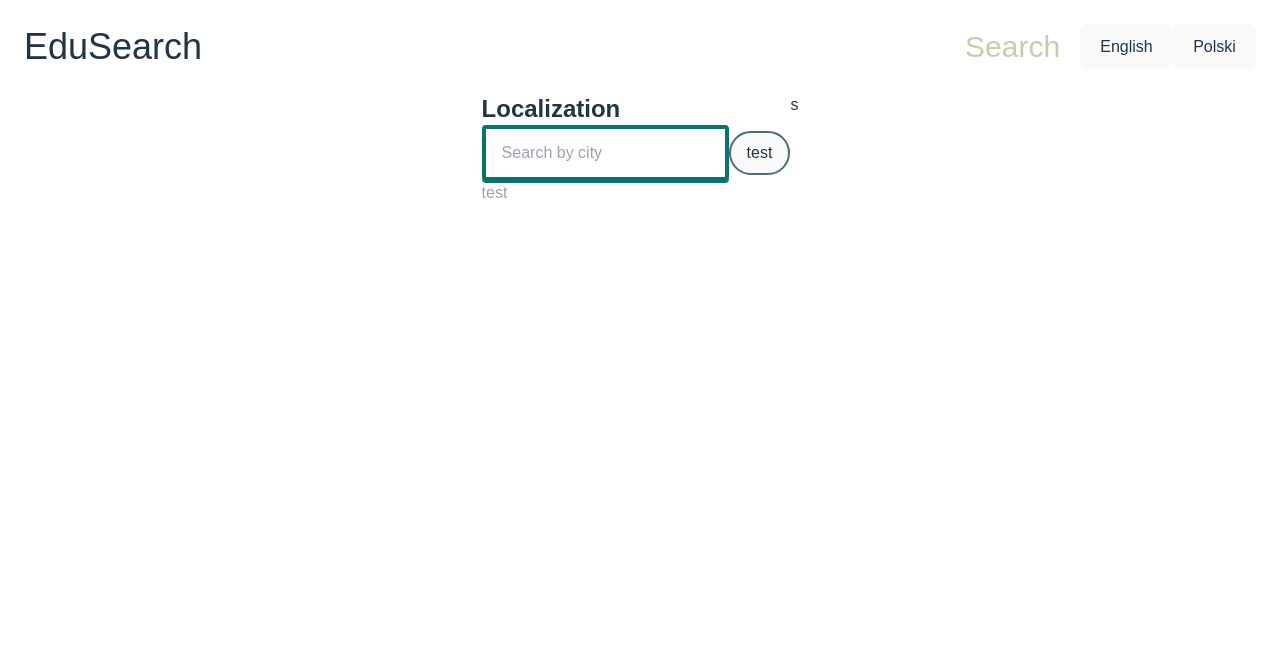
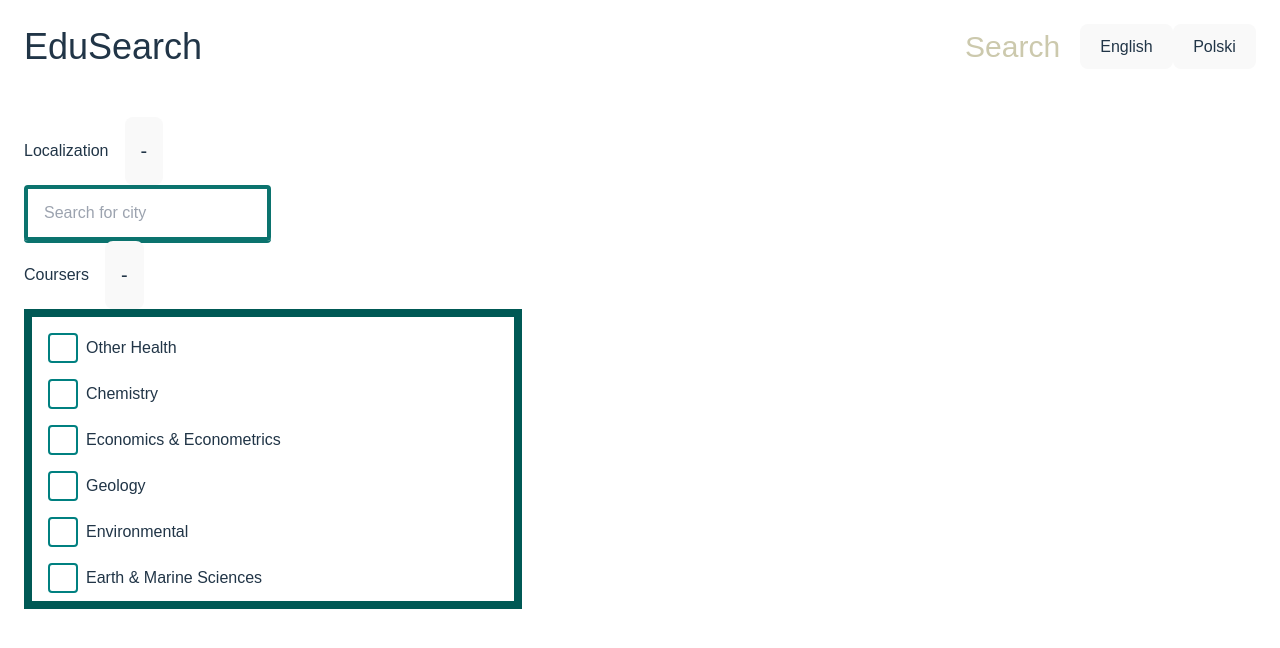
Before and after one commit to localhost-2137/frontend-hackyeah2023, a React (Vite) app: page /search in a window 1280 px wide. Shown: the top 648 px of the page. Built offline with nearby package versions, Linux system fonts and the light colour scheme; a web font is replaced by a local one.

Commit message:
add filters

```diff
--- /dev/null
+++ b/src/components/Filters.jsx
@@ -0,0 +1,42 @@
+import Button from "./ui/Button.tsx";
+import Input from "./ui/Input.tsx";
+import coursers from "../data/coursers.json";
+import {useShowFilter} from "../hooks/useShowFilter.tsx";
+import Checkbox from "./ui/Checkbox.tsx";
+
+const Filters = () => {
+
+    const {
+        showFilter: showLocalization,
+        showFilterBtn: localizationBtn,
+        toggleShowFilter: toggleLocalization,
+    } = useShowFilter()
+    const {
+        showFilter: showCourses,
+        showFilterBtn: coursersBtn,
+        toggleShowFilter: toggleCourses
+    } = useShowFilter()
+
+    return (
+        <form>
+            <div className="flex gap-4 items-center">
+                <h4>Localization</h4>
+                <Button onClick={toggleLocalization} type="button" className="text-xl p-0">{localizationBtn}</Button>
+            </div>
+            {showLocalization && <div>
+                <Input type="text" placeholder="Search for city"/>
+            </div>}
+            <div className="flex gap-4 items-center">
+                <h4>Coursers</h4>
+                <Button onClick={toggleCourses} type="button" className="text-xl p-0">{coursersBtn}</Button>
+            </div>
+            {showCourses && <div className="flex flex-col items-start gap-4 max-h-[300px] overflow-scroll border-8 border-add1-500 p-4">
+                {coursers.map((course, id) => {
+                    return <Checkbox id={id} label={course}/>
+                })}
+            </div>}
+        </form>
+    )
+}
+
+export default Filters;
--- a/src/components/IndexInfo.tsx
+++ b/src/components/IndexInfo.tsx
@@ -4,13 +4,13 @@ const IndexInfo = () => {
     const {t} = useTranslation();
 
     return (
-        <main className="h-full flex gap-4 flex-col justify-center items-center text-center text-lg">
+        <section className="h-full flex gap-4 flex-col justify-center items-center text-center text-lg">
             <h2 className="text-3xl">EduSearch</h2>
             <p className="max-w-[400px]">Feeling indecisive? Don't worry, we're here to help you find your path. Let's
                 explore your passions and
                 goals together for a confident educational journey. </p>
             <p className="max-w-[400px]">Click this button and take short survey, which would help you decide.</p>
-        </main>
+        </section>
     )
 }
 
--- a/src/components/ui/Button.tsx
+++ b/src/components/ui/Button.tsx
@@ -2,48 +2,24 @@ import React from "react";
 import {Link} from "react-router-dom";
 
 type ButtonProps = {
-
     children: React.ReactNode;
     type?: "button" | "submit" | "reset";
     className?: string;
     isLink?: boolean;
     to?: string;
-    variant?: "green" | "red" | "yellow"
     onClick?: () => void;
 };
 
-const Button = ({children, type, className, isLink, to, variant, onClick}: ButtonProps) => {
-
+const Button = ({children, type, className, isLink, to, onClick}: ButtonProps) => {
     if (isLink && to) {
         return (
-          <Link
-            to={to}
-            className={`border-none px-4 py-5 ${className}`}
-            onClick={onClick}
-          >
+            <Link to={to} className={`border-none px-4 py-5 ${className}`}>
                 {children}
             </Link>
         );
-    }
-
-    switch (variant) {
-        case "green":
-            return <button
-                className={`bg-dark-100 hover:bg-dark-300 border-4 border-dark-300 px-3 py-2 ${className}`}>{children}</button>
-        case "red":
-            return <button
-                className={`bg-add2-100 hover:bg-add2-300 border-4 border-add2-300 px-3 py-2 ${className}`}>{children}</button>;
-        case "yellow":
-            return <button
-                className={`bg-add3-100 hover:bg-add3-300 border-4 border-add3-300 px-3 py-2 text-add3-700 ${className}`}>{children}</button>;
-    }
-
+    } else
         return (
-      <button
-        type={type}
-        className={`border-none px-4 py-5 ${className}`}
-        onClick={onClick}
-      >
+            <button type={type} onClick={onClick} className={`border-none px-4 py-5 ${className}`}>
                 {children}
             </button>
         );
--- /dev/null
+++ b/src/data/coursers.json
@@ -0,0 +1,38 @@
+[
+  "Other Health",
+  "Chemistry",
+  "Economics & Econometrics",
+  "Geology",
+  "Environmental",
+  "Earth & Marine Sciences",
+  "History",
+  "Philosophy & Theology",
+  "Psychology",
+  "Politics & International Studies (incl Development Studies)",
+  "Law",
+  "Languages",
+  "Literature & Linguistics",
+  "Physics & Astronomy",
+  "Medicine & Dentistry",
+  "Communication & Media Studies",
+  "Sociology",
+  "Accounting & Finance",
+  "Mathematics & Statistics",
+  "Art",
+  "Performing Arts & Design",
+  "Business & Management",
+  "Geography",
+  "Computer Science",
+  "Archaeology",
+  "Biological Sciences",
+  "Education",
+  "Mechanical & Aerospace Engineering",
+  "Chemical Engineering",
+  "General Engineering",
+  "Electrical & Electronic Engineering",
+  "Civil Engineering",
+  "Sport Science",
+  "Veterinary Science",
+  "Agriculture & Forestry",
+  "Architecture"
+]
--- /dev/null
+++ b/src/hooks/useShowFilter.tsx
@@ -0,0 +1,18 @@
+import {useState} from "react";
+
+export const useShowFilter = () => {
+
+    const [showFilter, setShowFilter] = useState(true)
+    const [showFilterBtn, setShowFilterBtn] = useState("-")
+
+    const toggleShowFilter = () => {
+        setShowFilter(prevState => !prevState)
+        setShowFilterBtn(prevState => prevState === "+" ? "-" : "+")
+    }
+
+    return {
+        showFilter,
+        showFilterBtn,
+        toggleShowFilter
+    }
+}
--- a/src/pages/Main.tsx
+++ b/src/pages/Main.tsx
@@ -20,7 +20,7 @@ const Main = () => {
                 </div>
 
             </header>
-            <main>
+            <main className="h-full w-full">
                 <Outlet/>
             </main>
         </motion.div>
--- a/src/pages/Search.tsx
+++ b/src/pages/Search.tsx
@@ -1,26 +1,10 @@
-import Input from "../components/ui/Input";
-import Tag from "../components/ui/Tag";
+import Filters from "../components/Filters";
 
 const Search = () => {
     return (
-        <>
-            <div className="flex h-screen">
-                <div className="h-full w-30%">
-                    <div className={""}>
-                        <h5 className={"text-2xl font-bold"}>Localization</h5>
-                        <Input type="text" placeholder="Search by city" />
-                        <Tag text="test" />
-                    </div>
-                    <input placeholder="test"></input>
-                    <div className={"flex flex-col gap-2"}>
-
-                    </div>
-                </div>
-                <div className="h-full flex-1">
-                    s
-                </div>
-            </div>
-        </>
+        <div className="flex w-full max-w-[1300px] mx-auto my-6 px-6">
+            <Filters/>
+        </div>
     )
 };
 
```
Lines whose indentation alone changed are shown as unchanged.
